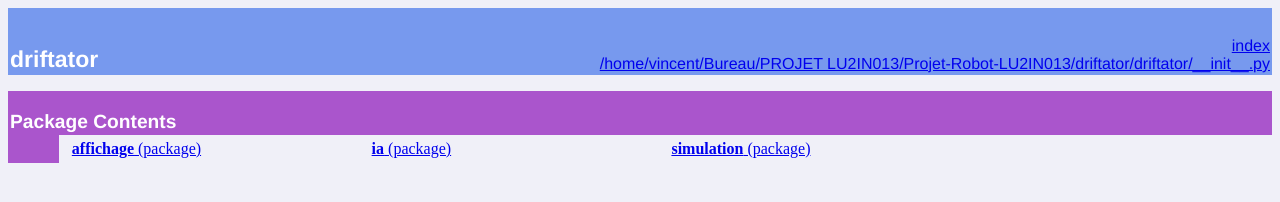
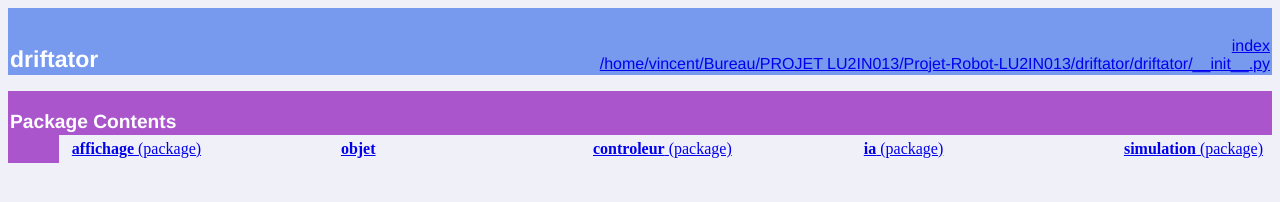
Before and after one commit to MaxDtrc/Projet-Robot-LU2IN013, a plain HTML site: page index.html in a window 1280 px wide. Drawn offline with Linux system fonts and the light colour scheme.

Commit message:
MAJ Documentation

```diff
--- a/index.html
+++ b/index.html
@@ -17,8 +17,11 @@
 <font color="#ffffff" face="helvetica, arial"><big><strong>Package Contents</strong></big></font></td></tr>
 
 <tr><td bgcolor="#aa55cc"><tt>&nbsp;&nbsp;&nbsp;&nbsp;&nbsp;&nbsp;</tt></td><td>&nbsp;</td>
-<td width="100%"><table width="100%" summary="list"><tr><td width="25%" valign=top><a href="driftator.affichage.html"><strong>affichage</strong>&nbsp;(package)</a><br>
+<td width="100%"><table width="100%" summary="list"><tr>
+     <td width="25%" valign=top><a href="doc/affichage.html"><strong>affichage</strong>&nbsp;(package)</a><br>
+</td><td width="25%" valign=top><a href="doc/objet.html"><strong>objet</strong></a><br>
+</td><td width="25%" valign=top><a href="doc/controleur.html"><strong>controleur</strong>&nbsp;(package)</a><br>
 </td><td width="25%" valign=top><a href="doc/ia.html"><strong>ia</strong>&nbsp;(package)</a><br>
-</td><td width="25%" valign=top><a href="driftator.simulation.html"><strong>simulation</strong>&nbsp;(package)</a><br>
+</td><td width="25%" valign=top><a href="doc/simulation.html"><strong>simulation</strong>&nbsp;(package)</a><br>
 </td><td width="25%" valign=top></td></tr></table></td></tr></table>
 </body></html>
```
